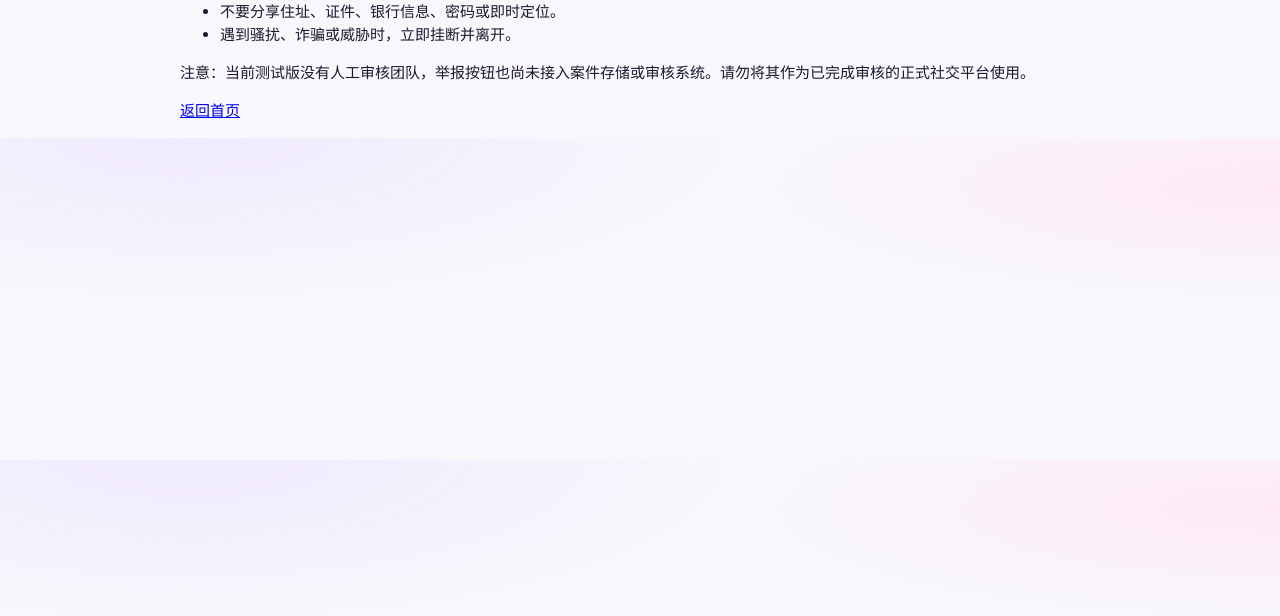
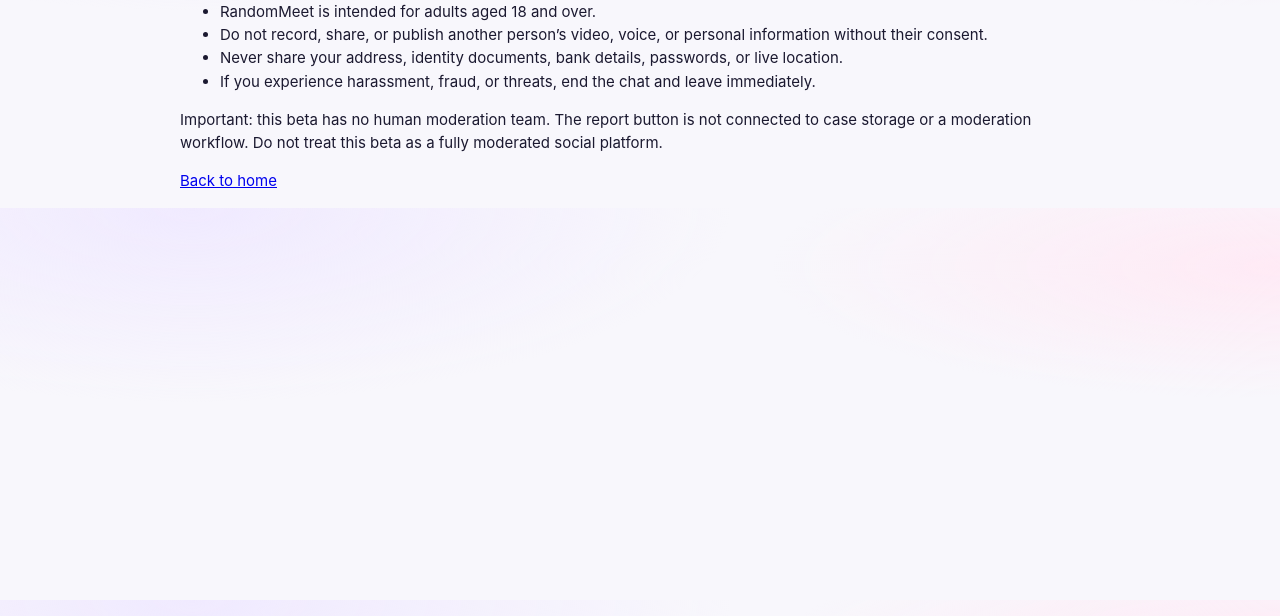
Before and after one commit to jinyinpeng/RandomMeet, a website: page public/safety.html in a window 1280 px wide. Shown: the part 184-800 px from the top of the page. Drawn offline with Linux system fonts and the light colour scheme.

Commit message:
Translate safety guidelines into English

```diff
--- a/public/safety.html
+++ b/public/safety.html
@@ -1 +1 @@
-<!doctype html><html lang="zh-CN"><head><meta charset="utf-8"><meta name="viewport" content="width=device-width,initial-scale=1"><title>安全守则 · RandomMeet</title><link rel="stylesheet" href="/styles.css"></head><body><header><a href="/">✦ RandomMeet</a></header><main><h1>安全守则</h1><ul><li>仅供符合所在地法定年龄要求的用户使用。</li><li>未经同意，不要录制、传播或公开他人的视频、语音或个人信息。</li><li>不要分享住址、证件、银行信息、密码或即时定位。</li><li>遇到骚扰、诈骗或威胁时，立即挂断并离开。</li></ul><p>注意：当前测试版没有人工审核团队，举报按钮也尚未接入案件存储或审核系统。请勿将其作为已完成审核的正式社交平台使用。</p><p><a href="/">返回首页</a></p></main></body></html>
+<!doctype html><html lang="en"><head><meta charset="utf-8"><meta name="viewport" content="width=device-width,initial-scale=1"><title>Safety Guidelines · RandomMeet</title><link rel="stylesheet" href="/styles.css"></head><body><header class="topbar"><a class="brand" href="/">✳ random<span>meet</span></a></header><main><h1>Safety Guidelines</h1><ul><li>RandomMeet is intended for adults aged 18 and over.</li><li>Do not record, share, or publish another person’s video, voice, or personal information without their consent.</li><li>Never share your address, identity documents, bank details, passwords, or live location.</li><li>If you experience harassment, fraud, or threats, end the chat and leave immediately.</li></ul><p>Important: this beta has no human moderation team. The report button is not connected to case storage or a moderation workflow. Do not treat this beta as a fully moderated social platform.</p><p><a href="/">Back to home</a></p></main></body></html>
```
